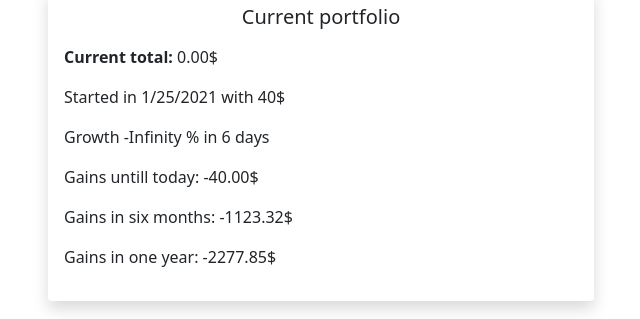
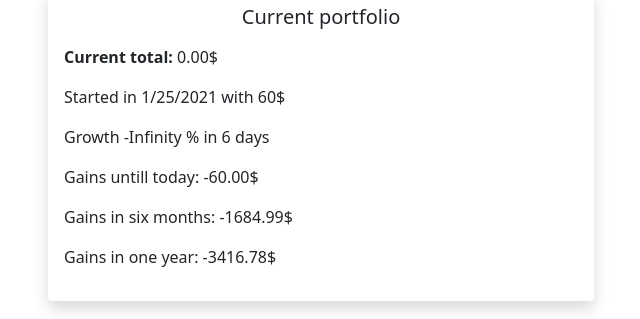
Before and after one commit to davinun99/stock-react-app, a Next.js app: page /portfolio in a window 1280 px wide. Shown: the part 107-426 px from the top of the page, without its empty margins (319-959 px from the left). Built offline with nearby package versions, Linux system fonts and the light colour scheme; no server answers.

Commit message:
Update MainPortfolio.jsx
ADDED IWM

```diff
--- a/components/portfolio/MainPortfolio.jsx
+++ b/components/portfolio/MainPortfolio.jsx
@@ -3,7 +3,8 @@ import PortfolioGraph from './PortfolioGraph';
 const MainPortfolio = () => {
     const assets = [
         {symbol: 'IVV', dateBought: new Date('2021-01-25 09:00'), amount: 0.051558, price: 20 },
-        {symbol: 'AAPL', dateBought: new Date('2021-02-01 09:00'), amount: 0.15016, price: 20 }
+        {symbol: 'AAPL', dateBought: new Date('2021-02-01 09:00'), amount: 0.15016, price: 20 },
+        {symbol: 'IWM', dateBought: new Date('2021-04-26 09:00'), amount: 0.0871, price: 20 }
     ];
     return(
         <>
```
